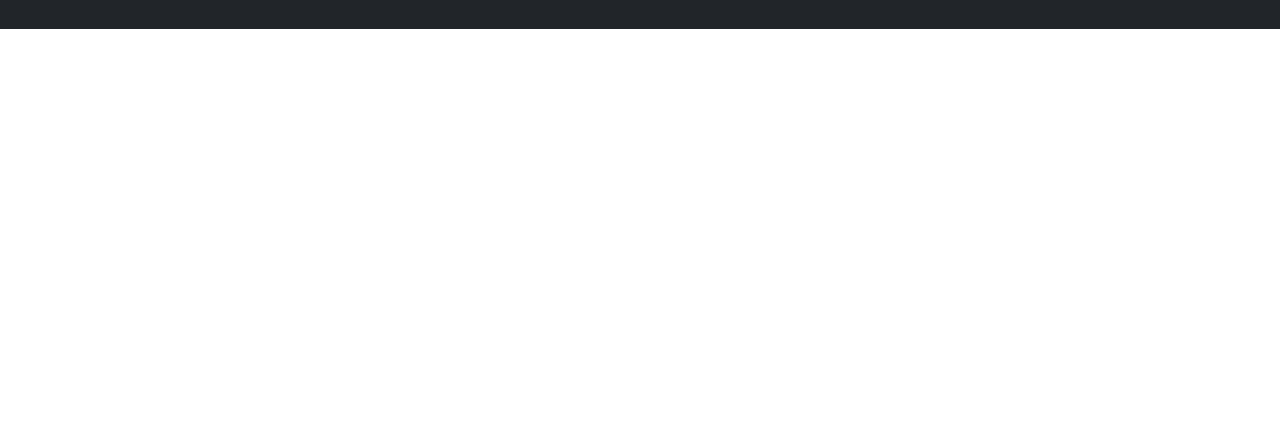
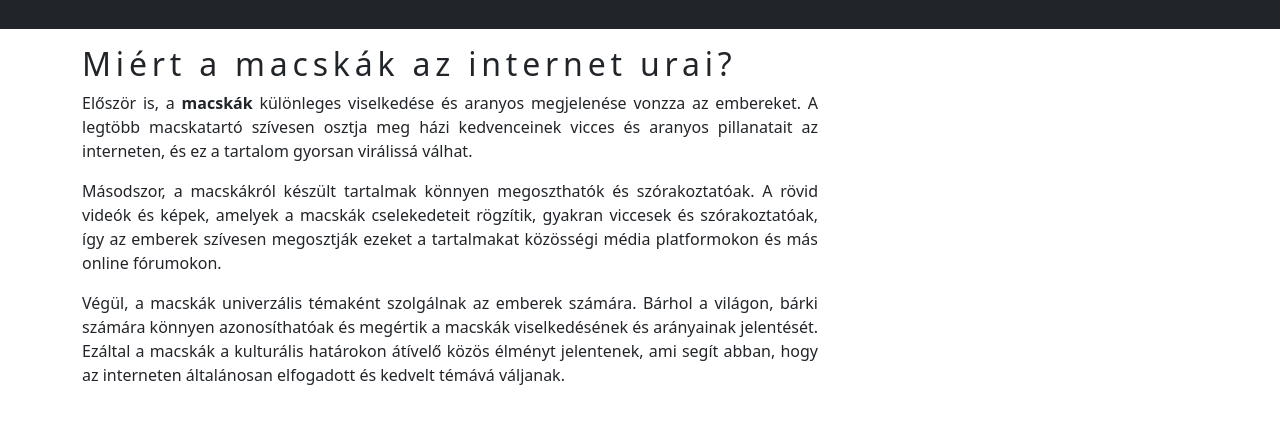
Before and after one commit to GeeN264/cicas, a plain HTML site: page index.html in a window 1280 px wide. Shown: the part 155-578 px from the top of the page. Drawn offline with nearby package versions, Linux system fonts and the light colour scheme.

Commit message:
főtartalom kész

```diff
--- a/css/style.css
+++ b/css/style.css
@@ -1,3 +1,9 @@
 #logoSize{
     height: 5rem;
 }
+.myJustiFy{
+    text-align: justify;
+}
+h2{
+    letter-spacing: 0.3rem;
+}
--- a/index.html
+++ b/index.html
@@ -26,9 +26,27 @@
             </div>
           </div>
         </header>
-        <main>
+        <div class="container mt-3">
+            <div class="row">
+                <div class="col-12 col-md-8">
+                    <main>
+                        <h2>Miért a macskák az internet urai?</h2>
+                        <p class="myJustiFy">Először is, a <b>macskák</b> különleges viselkedése és aranyos megjelenése vonzza az embereket. A legtöbb macskatartó szívesen osztja meg házi kedvenceinek vicces és aranyos pillanatait az interneten, és ez a tartalom gyorsan virálissá válhat.
 
-        </main>
+                        </p>
+                        <p class="myJustiFy">Másodszor, a macskákról készült tartalmak könnyen megoszthatók és szórakoztatóak. A rövid videók és képek, amelyek a macskák cselekedeteit rögzítik, gyakran viccesek és szórakoztatóak, így az emberek szívesen megosztják ezeket a tartalmakat közösségi média platformokon és más online fórumokon.
+                        </p>
+                        <p class="myJustiFy">Végül, a macskák univerzális témaként szolgálnak az emberek számára. Bárhol a világon, bárki számára könnyen azonosíthatóak és megértik a macskák viselkedésének és arányainak jelentését. Ezáltal a macskák a kulturális határokon átívelő közös élményt jelentenek, ami segít abban, hogy az interneten általánosan elfogadott és kedvelt témává váljanak.
+                        </p>
+                    </main>
+                </div>
+                <div class="col-12 col-md-4">
+
+                </div>
+            </div>
+
+        </div>
+
         <footer>
 
         </footer>
```
